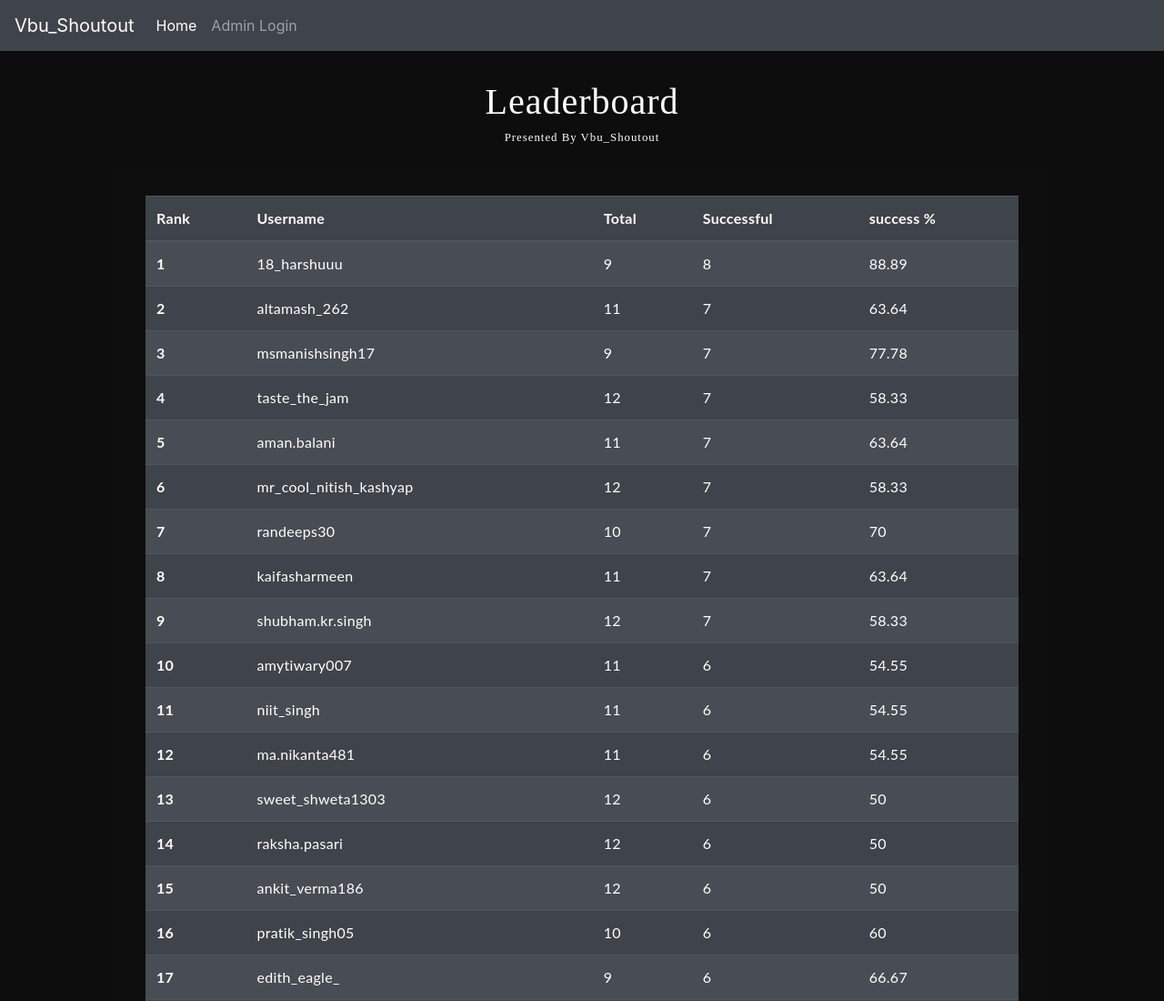
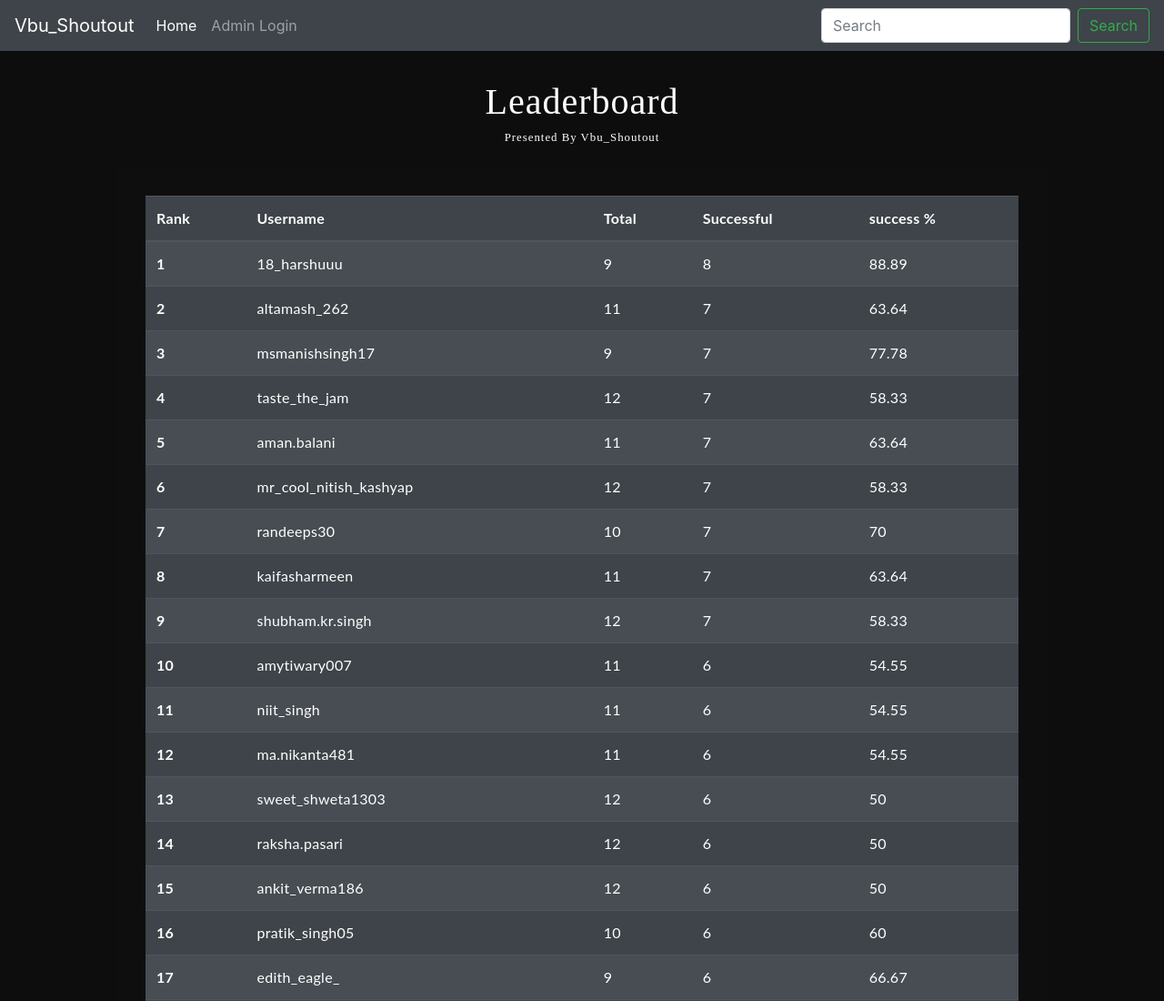
Before and after one commit to pratiksingh5/vbu_predictors, a plain HTML site: page index.html in a window 1280 px wide. Shown: the top 1100 px of the page at 91% size. Drawn offline with nearby package versions, Linux system fonts and the light colour scheme.

Commit message:
Update index.html

```diff
--- a/index.html
+++ b/index.html
@@ -48,10 +48,10 @@
 
 
         </ul>
-        <!-- <form class="form-inline my-2 my-lg-0" method="GET" action="/search">
+        <form class="form-inline my-2 my-lg-0" method="GET" action="/search">
           <input class="form-control mr-sm-2" type="search" placeholder="Search" aria-label="Search" name="search">
           <button class="btn btn-outline-success my-2 my-sm-0" type="submit">Search</button>
-        </form> -->
+        </form>
       </div>
     </nav>
       <h1>Leaderboard</h1>
```
